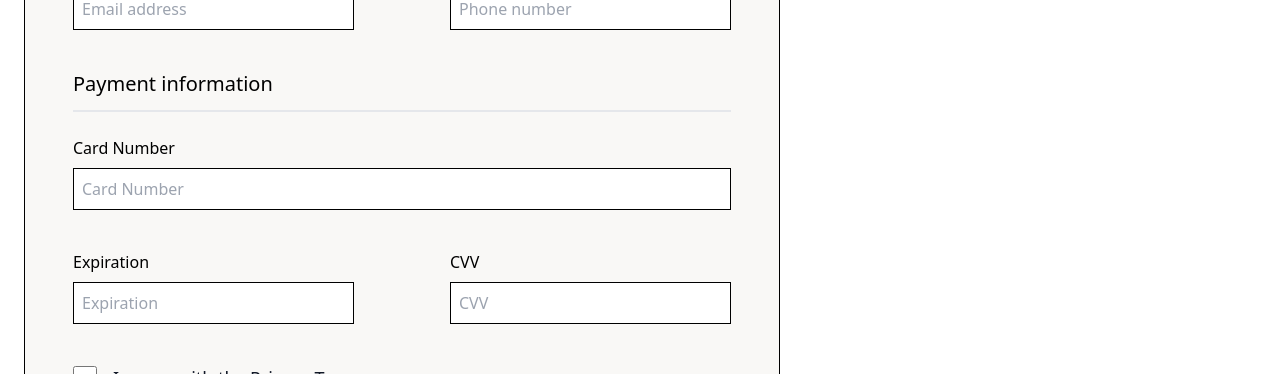
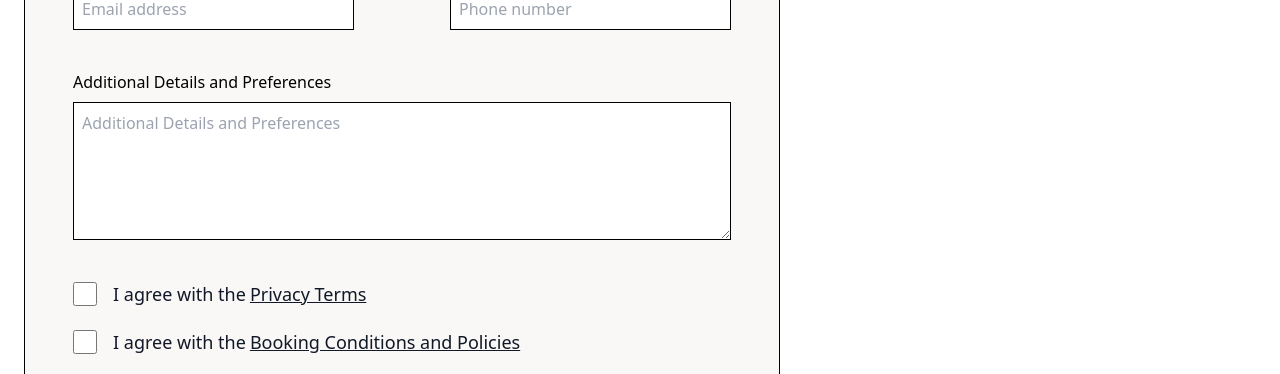
Before and after one commit to hotel-management-web-app/client, a Next.js app: page /booking-form in a window 1280 px wide. Shown: the part 409-783 px from the top of the page. Built offline with nearby package versions, Linux system fonts and the light colour scheme; no server answers.

Commit message:
#117 - change booking form inputs

```diff
--- a/components/Admin/AvailabilityCalendar/BookingCell.tsx
+++ b/components/Admin/AvailabilityCalendar/BookingCell.tsx
@@ -2,6 +2,7 @@ import moment from 'moment';
 import Link from 'next/link';
 import React from 'react';
 import { Booking } from '../../../lib/types';
+import { countDaysBetweenDates } from '../../../utils/countDaysBetweenDates';
 import { routes } from '../../../utils/routes';
 
 interface BookingProps {
@@ -35,11 +36,7 @@ const BookingCell: React.FC<BookingProps> = ({ booking, cellWidth }) => {
 
   const { arrivalDate, departureDate } = booking;
 
-  const numberOfDays = Math.ceil(
-    (new Date(departureDate).getTime() - new Date(arrivalDate).getTime()) /
-      (60 * 60 * 24 * 1000) +
-      1
-  );
+  const numberOfDays = countDaysBetweenDates(arrivalDate, departureDate) + 1;
 
   if (numberOfDays > 0) {
     const style = {
--- a/components/BookingFormInput.tsx
+++ b/components/BookingFormInput.tsx
@@ -5,12 +5,16 @@ interface BookingFormInputProps {
   id: string;
   title: string;
   fieldName: string;
+  isTextarea?: boolean;
+  [restProps: string]: any;
 }
 
 const BookingFormInput: React.FC<BookingFormInputProps> = ({
   id,
   title,
   fieldName,
+  isTextarea,
+  ...restProps
 }) => {
   const {
     register,
@@ -21,12 +25,23 @@ const BookingFormInput: React.FC<BookingFormInputProps> = ({
   return (
     <div className="relative">
       <label htmlFor={id}>{title}</label>
+      {isTextarea ? (
+        <textarea
+          id={id}
+          placeholder={title}
+          className="block border border-black mt-2 px-2 py-2 w-full focus:outline-none"
+          {...register(fieldName)}
+          {...restProps}
+        />
+      ) : (
         <input
           id={id}
           placeholder={title}
           className="block border border-black mt-2 px-2 py-2 w-full focus:outline-none"
           {...register(fieldName)}
+          {...restProps}
         />
+      )}
       {error && (
         <p className="text-red-500 text-sm absolute">
           {error.message as string}
--- a/lib/schemas.ts
+++ b/lib/schemas.ts
@@ -104,13 +104,11 @@ export const contactSchema = yup.object({
 });
 
 export const bookingFormSchema = yup.object({
-  cardNumber: yup.string().required(),
-  cvv: yup.string().required(),
   email: yup.string().required(),
-  expiration: yup.string().required(),
   firstName: yup.string().required(),
   lastName: yup.string().required(),
   phoneNumber: yup.string().required(),
+  notes: yup.string(),
   privacyTerms: yup.bool().oneOf([true], 'Checkbox selection is required'),
   conditionsAndPolicies: yup
     .bool()
--- a/lib/types.ts
+++ b/lib/types.ts
@@ -216,13 +216,11 @@ export interface ContactFormInputs {
 }
 
 export interface BookingFormInputs {
-  cardNumber: string;
-  cvv: string;
   email: string;
-  expiration: string;
   firstName: string;
   lastName: string;
   phoneNumber: string;
+  notes: string;
   privacyTerms: boolean;
   conditionsAndPolicies: boolean;
 }
--- a/pages/admin/reports.tsx
+++ b/pages/admin/reports.tsx
@@ -163,7 +163,6 @@ const Reports = () => {
             />
             <SubmitButton name="Generate report" isLoading={isLoading} />
           </div>
-
           {report && (
             <>
               {displayReportInfo(report)}
--- a/pages/booking-form.tsx
+++ b/pages/booking-form.tsx
@@ -11,6 +11,7 @@ import { BookingFormInputs } from '../lib/types';
 import { bookingFormSchema } from '../lib/schemas';
 import { getRoomType } from '../lib/api/roomTypes';
 import { useGetRoomType } from '../lib/operations/roomTypes';
+import { countDaysBetweenDates } from '../utils/countDaysBetweenDates';
 
 export const getServerSideProps: GetServerSideProps = async ({ query }) => {
   const { room } = query;
@@ -35,10 +36,9 @@ const BookingForm = () => {
 
   const { data: roomType } = useGetRoomType(Number(room));
 
-  const numberOfNights = Math.ceil(
-    (new Date(departure as string).getTime() -
-      new Date(arrive as string).getTime()) /
-      (60 * 60 * 24 * 1000)
+  const numberOfNights = countDaysBetweenDates(
+    new Date(arrive as string),
+    new Date(departure as string)
   );
 
   const price = roomType?.price;
@@ -60,7 +60,7 @@ const BookingForm = () => {
         <FormProvider {...methods}>
           <form
             onSubmit={handleSubmit(onSubmit)}
-            className="border  border-black px-12 pt-8 pb-12 w-[756px] bg-[#F9F8F6]"
+            className="border border-black px-12 pt-8 pb-12 w-[756px] bg-[#F9F8F6]"
           >
             <h1 className="text-3xl text-center font-medium border-b-2 pb-7">
               Guest Information
@@ -87,21 +87,14 @@ const BookingForm = () => {
                 fieldName="phoneNumber"
               />
             </div>
-            <h2 className="text-xl font-medium border-b-2 pb-3 mt-10 mb-6">
-              Payment information
-            </h2>
-            <BookingFormInput
-              id="card-number"
-              title="Card Number"
-              fieldName="cardNumber"
-            />
-            <div className="grid md:grid-cols-2 gap-x-24 gap-y-10 mt-10">
+            <div className="mt-10">
               <BookingFormInput
-                id="expiration"
-                title="Expiration"
-                fieldName="expiration"
+                id="notes"
+                isTextarea
+                title="Additional Details and Preferences"
+                fieldName="notes"
+                rows="5"
               />
-              <BookingFormInput id="cvv" title="CVV" fieldName="cvv" />
             </div>
             <div className="mt-10 flex flex-col gap-5">
               <div className="flex items-center">
--- /dev/null
+++ b/utils/countDaysBetweenDates.ts
@@ -0,0 +1,5 @@
+export const countDaysBetweenDates = (arrivalDate: Date, departureDate: Date) =>
+  Math.ceil(
+    (new Date(departureDate).getTime() - new Date(arrivalDate).getTime()) /
+      (60 * 60 * 24 * 1000)
+  );
```
Lines whose indentation alone changed are shown as unchanged.
